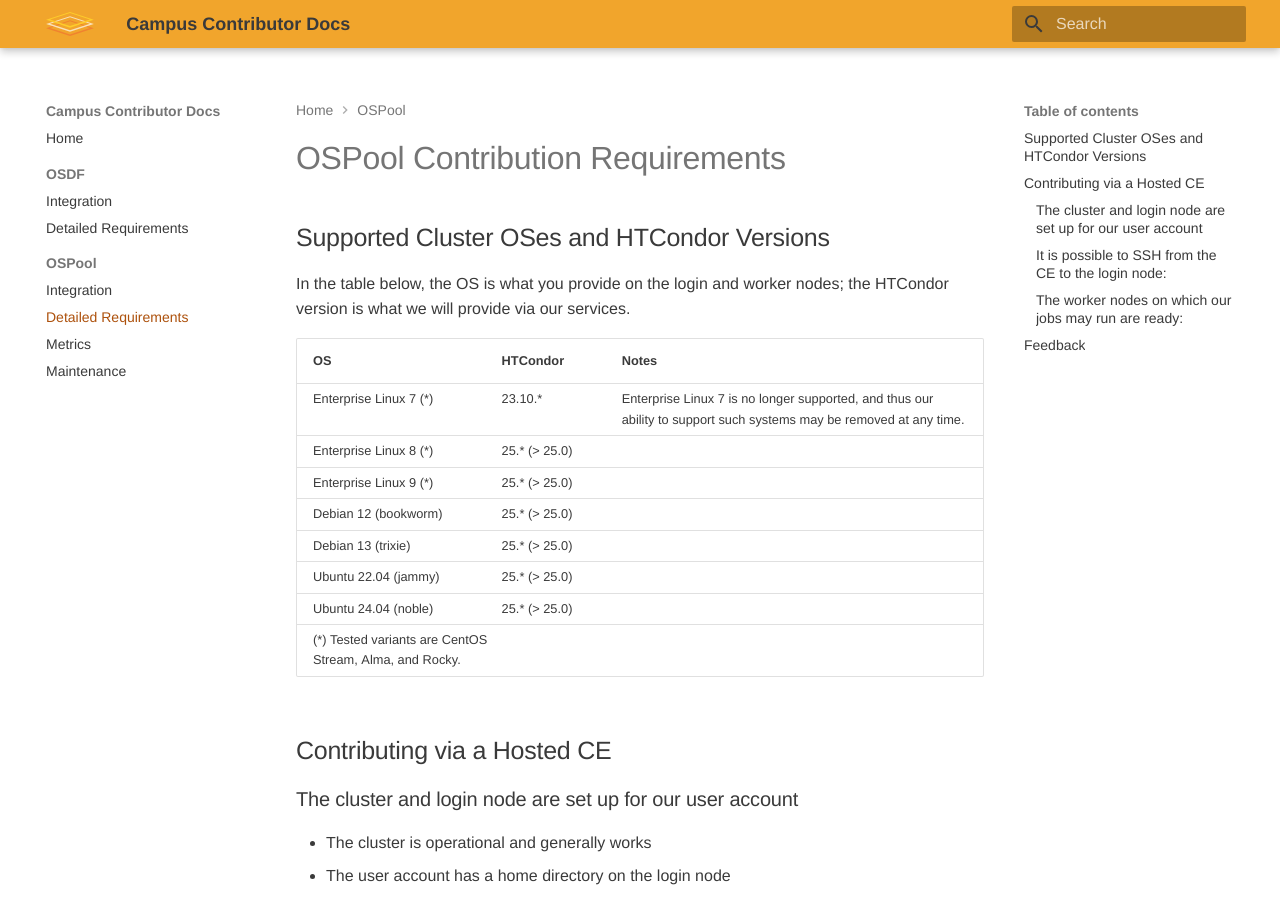
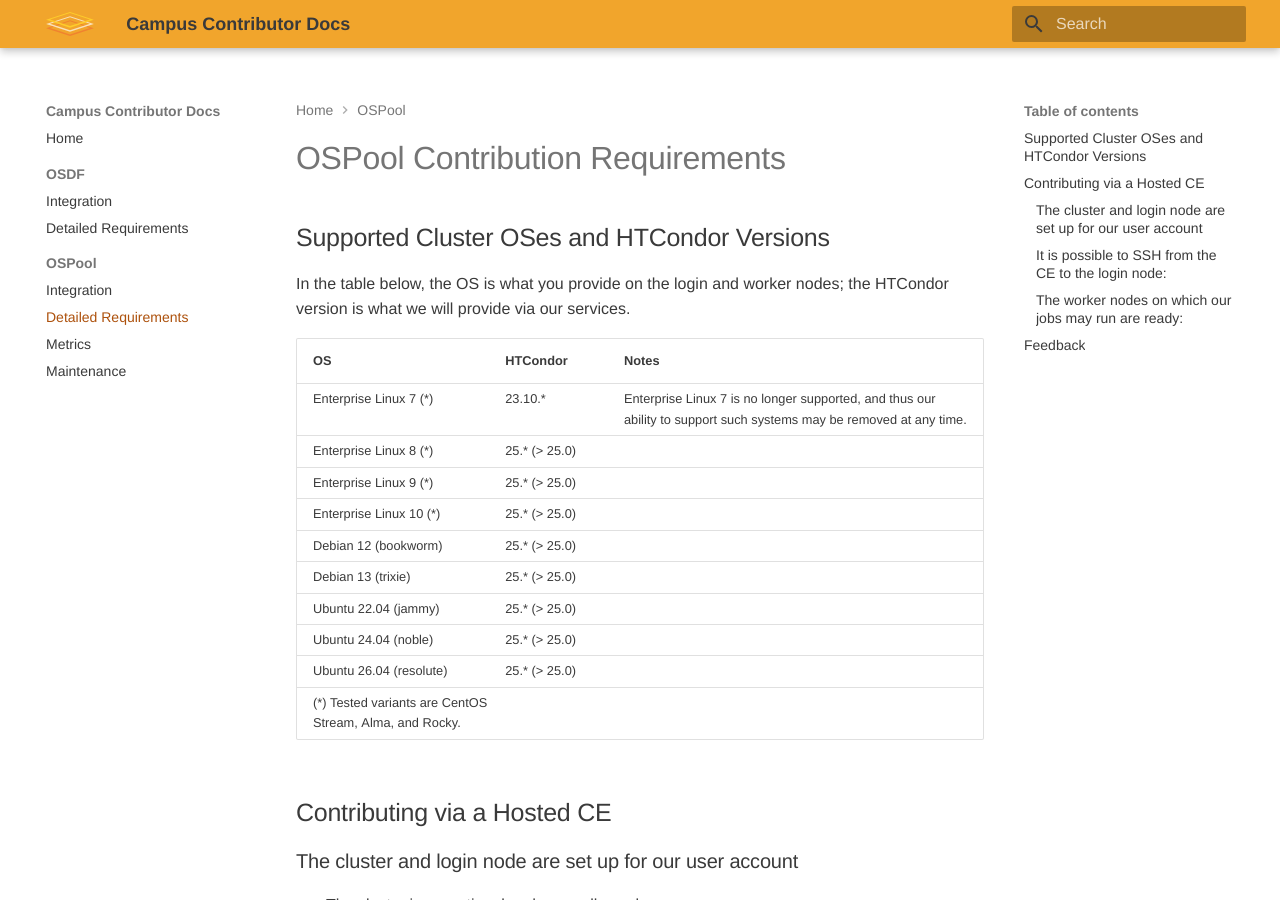
Before and after one commit to osg-htc/campus-docs, an MkDocs documentation site: the page built from docs/ospool-requirements.md, in a window 1280 px wide and 900 px high. Built offline with MkDocs 1.6.1 and Material for MkDocs 9.7.7, drawn with Linux system fonts in a browser that asks for light colours.

Commit message:
Update version requirements to include EL10 and Ubuntu 26.04

```diff
--- a/docs/ospool-requirements.md
+++ b/docs/ospool-requirements.md
@@ -11,10 +11,12 @@ the HTCondor version is what we will provide via our services.
 | Enterprise Linux 7&nbsp;(*)                                                                              | 23.10.*                 | Enterprise Linux 7 is no longer supported, and thus our ability to support such systems may be removed at any time. |
 | Enterprise&nbsp;Linux&nbsp;8&nbsp;(*)                                                                    | 25.*&nbsp;(>&nbsp;25.0) |                                                                                                      |
 | Enterprise&nbsp;Linux&nbsp;9&nbsp;(*)                                                                    | 25.*&nbsp;(>&nbsp;25.0) |                                                                                                      |
+| Enterprise&nbsp;Linux&nbsp;10&nbsp;(*)                                                                   | 25.*&nbsp;(>&nbsp;25.0) |                                                                                                      |
 | Debian&nbsp;12&nbsp;(bookworm)                                                                           | 25.*&nbsp;(>&nbsp;25.0) |                                                                                                      |
 | Debian&nbsp;13&nbsp;(trixie)                                                                             | 25.*&nbsp;(>&nbsp;25.0) |                                                                                                      |
 | Ubuntu&nbsp;22.04&nbsp;(jammy)                                                                           | 25.*&nbsp;(>&nbsp;25.0) |                                                                                                      |
 | Ubuntu&nbsp;24.04&nbsp;(noble)                                                                           | 25.*&nbsp;(>&nbsp;25.0) |                                                                                                      |
+| Ubuntu&nbsp;26.04&nbsp;(resolute)                                                                        | 25.*&nbsp;(>&nbsp;25.0) |                                                                                                      |
 | (*)&nbsp;Tested&nbsp;variants&nbsp;are&nbsp;CentOS Stream,&nbsp;Alma,&nbsp;and&nbsp;Rocky. {: colspan=2} |                         | &#8288 {: style="padding:0"}                                                                         |
 
 
```
